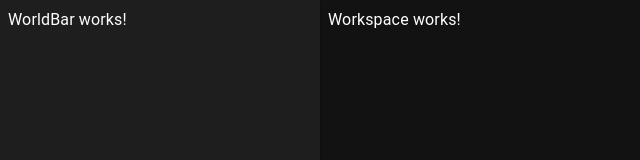
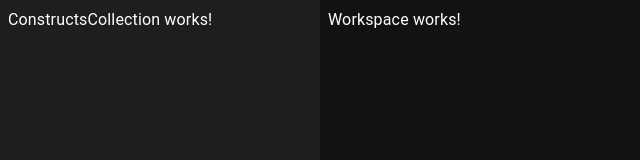
Before and after one commit to coreapostrophe/singularity, a React (Vite) app in the folder packages/views/: page / in a window 1280 px wide. Shown: the top 160 px of the page, without its empty margins (0-640 px from the left). Built offline with nearby package versions, Linux system fonts and the light colour scheme.

Commit message:
chore: added basic models for app's global state

```diff
--- a/packages/views/package.json
+++ b/packages/views/package.json
@@ -14,6 +14,7 @@
     "@emotion/styled": "^11.13.0",
     "@mui/icons-material": "^6.1.0",
     "@mui/material": "^6.1.0",
+    "jotai": "^2.10.0",
     "react": "^18.3.1",
     "react-dom": "^18.3.1"
   },
--- /dev/null
+++ b/packages/views/src/components/layout/constructs-collection/index.tsx
@@ -0,0 +1,8 @@
+import { Box } from '@mui/material';
+import { FC } from 'react';
+
+const ConstructsCollection: FC = () => {
+  return <Box>ConstructsCollection works!</Box>;
+};
+
+export default ConstructsCollection;
--- a/packages/views/src/components/layout/world-bar/index.tsx
+++ b/packages/views/src/components/layout/world-bar/index.tsx
@@ -1,10 +1,11 @@
 import { Paper } from '@mui/material';
 import { FC } from 'react';
+import ConstructsCollection from '../constructs-collection';
 
 const WorldBar: FC = () => {
   return (
     <Paper square sx={{ height: '100%', p: 1 }} elevation={1}>
-      WorldBar works!
+      <ConstructsCollection />
     </Paper>
   );
 };
--- /dev/null
+++ b/packages/views/src/models/world.ts
@@ -0,0 +1,5 @@
+import { Construct } from './construct';
+
+export interface World {
+  constructs: Construct[];
+}
```
Also changed, not shown: packages/views/src/models/construct.ts (added, +14 -0 lines), 1 other file (tests, documents, lock files or other folders).
